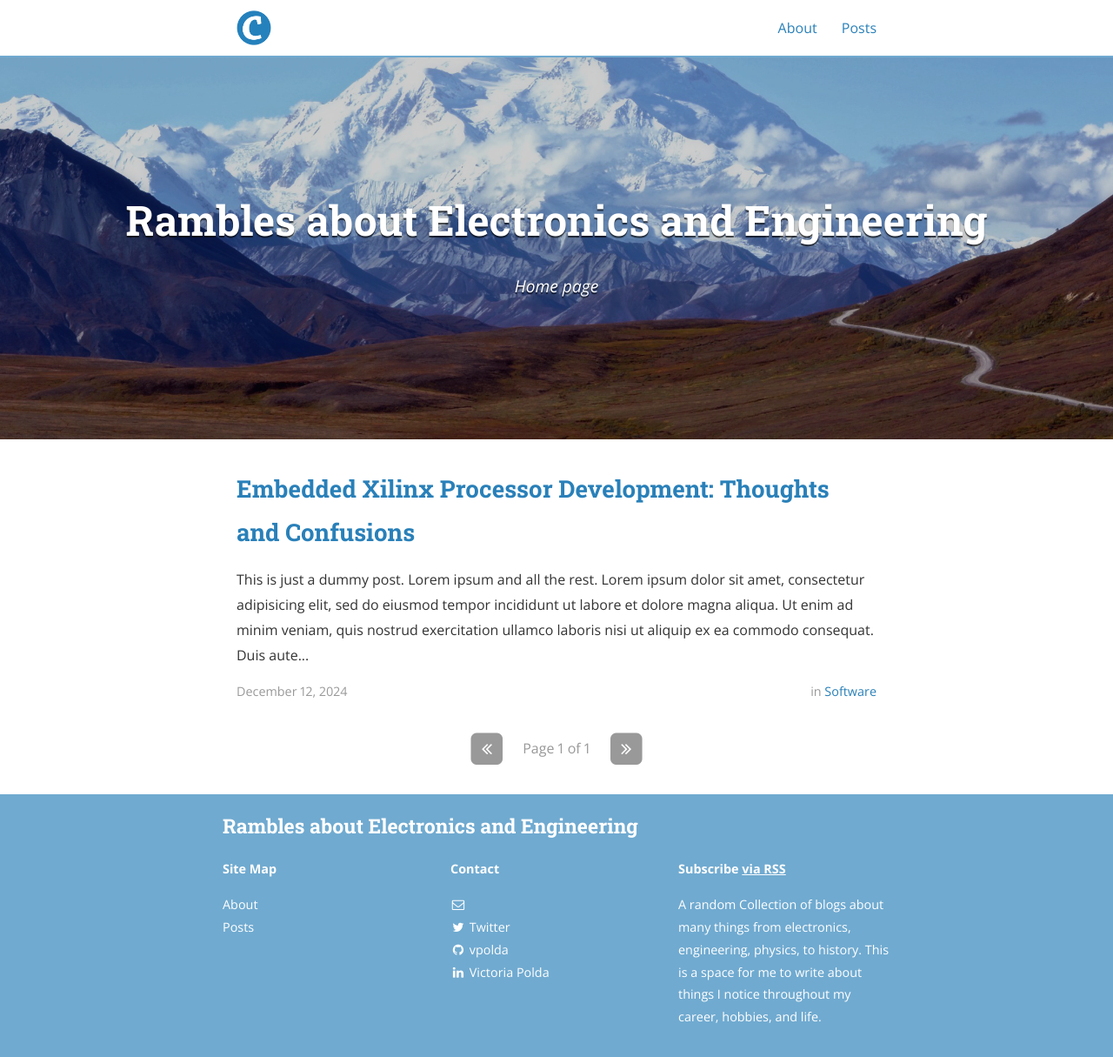
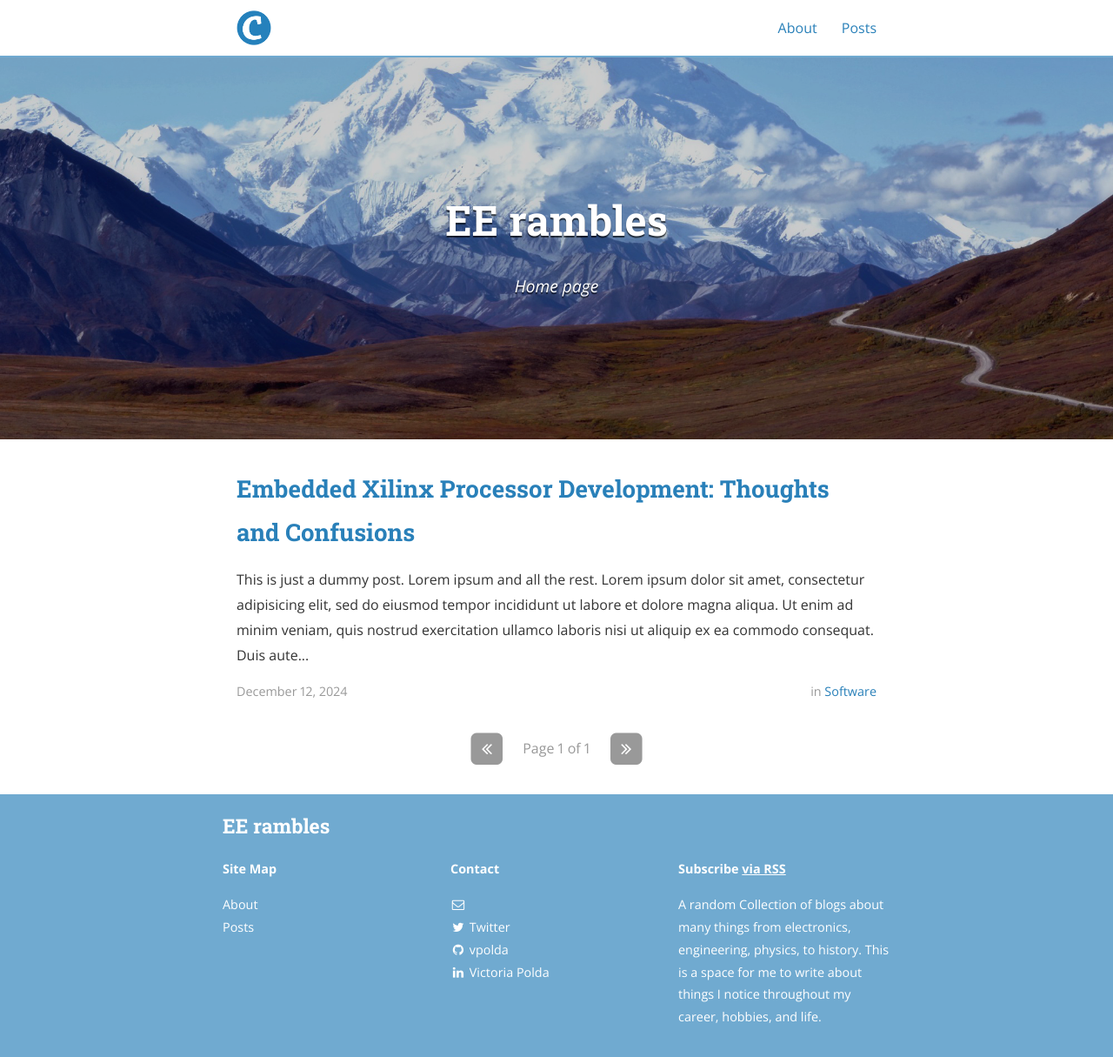
Before and after one commit to vpolda/Engineering-Blog, a Jekyll site: the page built from index.html, in a window 1280 px wide and 1229 px high. Shown: the top 1215 px of the window at 87% size. Built offline with Jekyll 4.4.1, drawn with Linux system fonts in a browser that asks for light colours; nearby versions of some CDN libraries; the list of posts is cut into pages by our own code.

Commit message:
Update _config.yml

```diff
--- a/_config.yml
+++ b/_config.yml
@@ -9,7 +9,7 @@ exclude:
   - "/vendor/"
 
 # Site settings
-title: Rambles about Electronics and Engineering
+title: "EE rambles"
 subtitle: "Home page"
 #email: blcentra@gmail.com
 name: Victoria Polda
```
